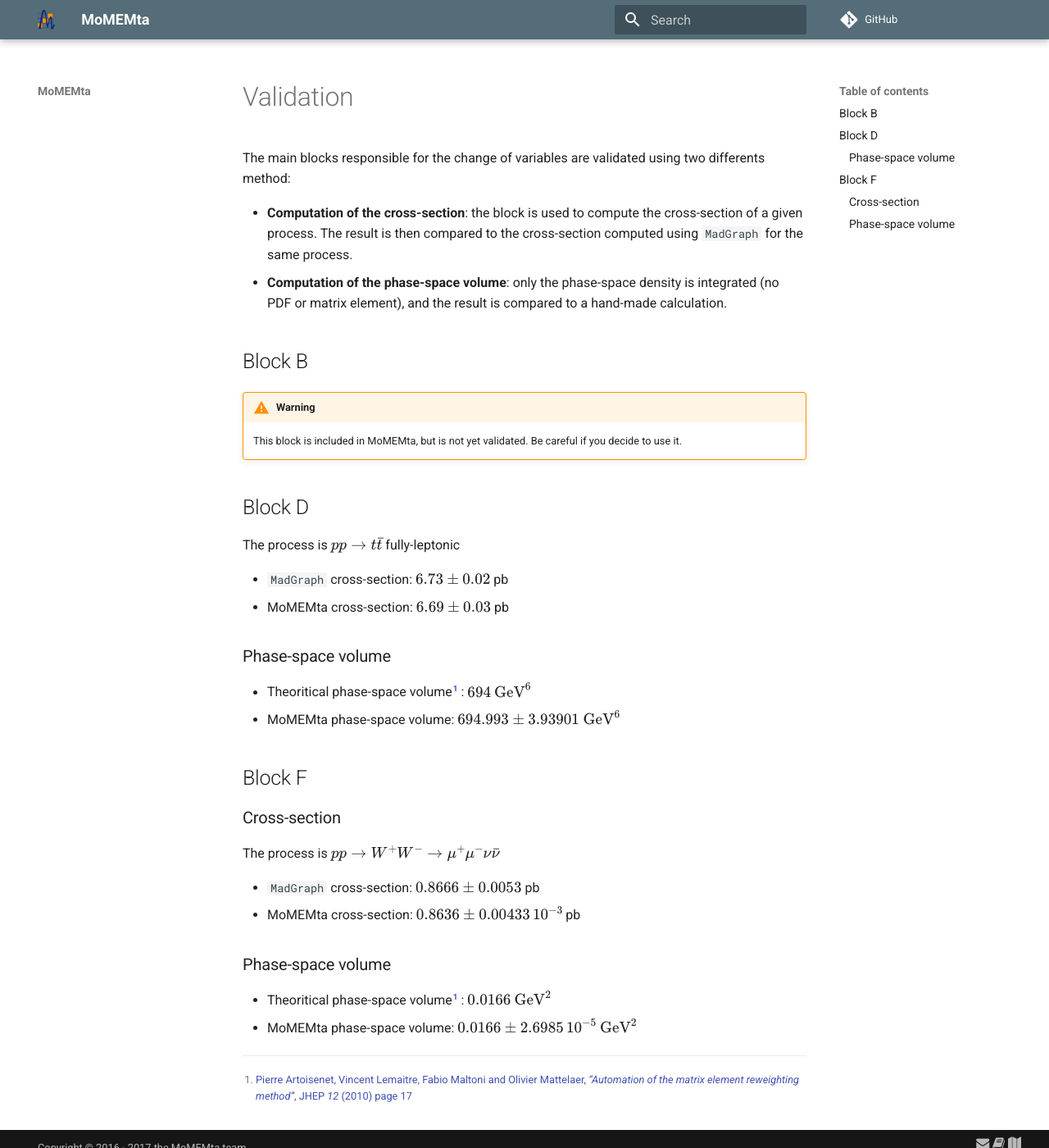
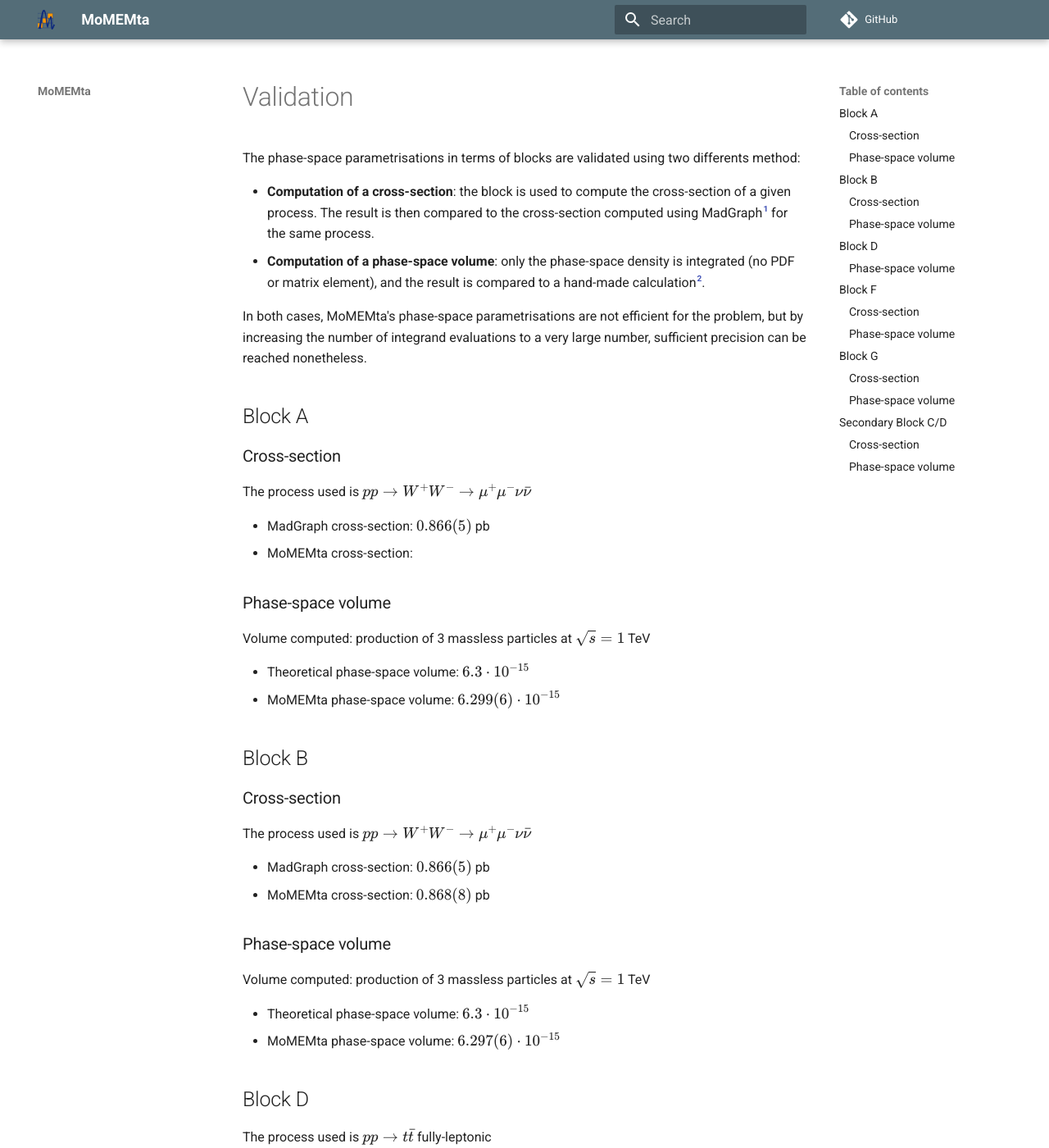
Before and after one commit to swertz/momemta.github.io, an MkDocs documentation site: the page built from docs/in-depth/validation.md, in a window 1280 px wide and 1400 px high. Shown: the whole window at 82% size. Built offline with MkDocs 1.6.1 and Material for MkDocs 9.7.7, drawn with Linux system fonts in a browser that asks for light colours; formulas are drawn with MathJax 3; comment, search, counter and statistics services are not loaded; old or Windows-style settings are respelled for this version of MkDocs; some of the changed text lies outside the part shown.

Commit message:
Updated block validation

```diff
--- a/docs/in-depth/validation.md
+++ b/docs/in-depth/validation.md
@@ -1,39 +1,113 @@
 # Validation
 
-The main blocks responsible for the change of variables are validated using two differents method:
+The phase-space parametrisations in terms of blocks are validated using two differents method:
 
- - **Computation of the cross-section**: the block is used to compute the cross-section of a given process. The result is then compared to the cross-section computed using `MadGraph` for the same process.
- - **Computation of the phase-space volume**: only the phase-space density is integrated (no PDF or matrix element), and the result is compared to a hand-made calculation.
+ - **Computation of a cross-section**: the block is used to compute the cross-section of a given process. The result is then compared to the cross-section computed using MadGraph[^1] for the same process.
+ - **Computation of a phase-space volume**: only the phase-space density is integrated (no PDF or matrix element), and the result is compared to a hand-made calculation[^2].
+
+In both cases, MoMEMta's phase-space parametrisations are not efficient for the problem, but by increasing the number of integrand evaluations to a very large number, sufficient precision can be reached nonetheless.
+
+## Block A
+
+### Cross-section
+
+The process used is $pp \rightarrow W^+W^- \rightarrow \mu^+\mu^-\nu\bar{\nu}$
+
+ - MadGraph cross-section: $0.866(5)$ pb
+ - MoMEMta cross-section:
+
+### Phase-space volume
+
+Volume computed: production of 3 massless particles at $\sqrt{s} = 1$ TeV
+
+ - Theoretical phase-space volume: $6.3 \cdot 10^{-15}$
+ - MoMEMta phase-space volume: $6.299(6) \cdot 10^{-15}$
+
 
 ## Block B
 
-!!! warning
-    This block is included in MoMEMta, but is not yet validated. Be careful if you decide to use it.
+### Cross-section
+
+The process used is $pp \rightarrow W^+W^- \rightarrow \mu^+\mu^-\nu\bar{\nu}$
+
+ - MadGraph cross-section: $0.866(5)$ pb
+ - MoMEMta cross-section: $0.868(8)$ pb
+
+### Phase-space volume
+
+Volume computed: production of 3 massless particles at $\sqrt{s} = 1$ TeV
+
+ - Theoretical phase-space volume: $6.3 \cdot 10^{-15}$
+ - MoMEMta phase-space volume: $6.297(6) \cdot 10^{-15}$
+
 
 ## Block D
 
-The process is $pp \rightarrow t\bar{t}$ fully-leptonic
+The process used is $pp \rightarrow t\bar{t}$ fully-leptonic
 
- - `MadGraph` cross-section: $6.73 \pm 0.02$ pb
- - MoMEMta cross-section: $6.69 \pm 0.03$ pb
+ - MadGraph cross-section: $6.73(2)$ pb
+ - MoMEMta cross-section: $6.69(3)$ pb
 
 ### Phase-space volume
 
- - Theoritical phase-space volume[^1] : $694$ $\text{GeV}^6$
- - MoMEMta phase-space volume: $694.993 \pm 3.93901\ \text{GeV}^6$
+Volume computed: production of 6 massless particles at $\sqrt{s} = 1$ TeV
+
+ - Theoretical phase-space volume : $694 \text{GeV}^6$
+ - MoMEMta phase-space volume: $695(4) \text{GeV}^6$
+
 
 ## Block F
 
 ### Cross-section
 
-The process is $pp \rightarrow W^+W^- \rightarrow \mu^+\mu^-\nu\bar{\nu}$
+The process used is $pp \rightarrow W^+W^- \rightarrow \mu^+\mu^-\nu\bar{\nu}$
 
- - `MadGraph` cross-section: $0.8666 \pm 0.0053$ pb
- - MoMEMta cross-section: $0.8636 \pm 0.00433\,10^{-3}$ pb
+ - MadGraph cross-section: $0.866(5)$ pb
+ - MoMEMta cross-section: $0.864(4)$ pb
 
 ### Phase-space volume
 
- - Theoritical phase-space volume[^1] : $0.0166$ $\text{GeV}^2$
- - MoMEMta phase-space volume: $0.0166 \pm 2.6985\,10^{-5}\ \text{GeV}^2$
+Volume computed: production of 4 massless particles at $\sqrt{s} = 1$ TeV
 
-[^1]: [Pierre Artoisenet, Vincent Lemaitre, Fabio Maltoni and Olivier Mattelaer, *“Automation of the matrix element reweighting method”*, JHEP *12* (2010) page 17](http://arxiv.org/pdf/1007.3300v2.pdf)
+ - Theoretical phase-space volume: $0.0166 \text{GeV}^2$
+ - MoMEMta phase-space volume: $0.0166(3) \text{GeV}^2$
+
+
+## Block G
+
+### Cross-section
+
+The process used is $pp \rightarrow W^+W^- \rightarrow \mu^+\mu^-\nu\bar{\nu}$
+
+ - MadGraph cross-section: $0.866(5)$ pb
+ - MoMEMta cross-section: $0.864(4)$ pb
+
+### Phase-space volume
+
+Volume computed: production of 4 massless particles at $\sqrt{s} = 1$ TeV
+
+ - Theoretical phase-space volume: $0.0166 \text{GeV}^2$
+ - MoMEMta phase-space volume: $0.01659(3) \text{GeV}^2$
+
+
+## Secondary Block C/D
+
+### Cross-section
+
+The process used is $pp \rightarrow W^+W^- \rightarrow \mu^+\mu^-\nu\bar{\nu}$
+Main block used for computation: B
+
+ - MadGraph cross-section: $0.866(5)$ pb
+ - MoMEMta cross-section: $0.868(8)$ pb
+
+### Phase-space volume
+
+Volume computed: production of 4 massless particles at $\sqrt{s} = 1$ TeV
+Main block used for computation: A
+
+ - Theoretical phase-space volume: $0.0166$ $\text{GeV}^2$
+ - MoMEMta phase-space volume: $0.01663(6) \text{GeV}^2$
+
+
+[^1]: [J. Alwall et al., *“The automated computation of tree-level and next-to-leading order differential cross sections, and their matching to parton shower simulations”*, JHEP *07* (2014) *079*](https://arxiv.org/pdf/1405.0301v2)
+[^2]: [Pierre Artoisenet, Vincent Lemaitre, Fabio Maltoni and Olivier Mattelaer, *“Automation of the matrix element reweighting method”*, JHEP *12* (2010) *068*, p. 17](http://arxiv.org/pdf/1007.3300v2.pdf)
```
